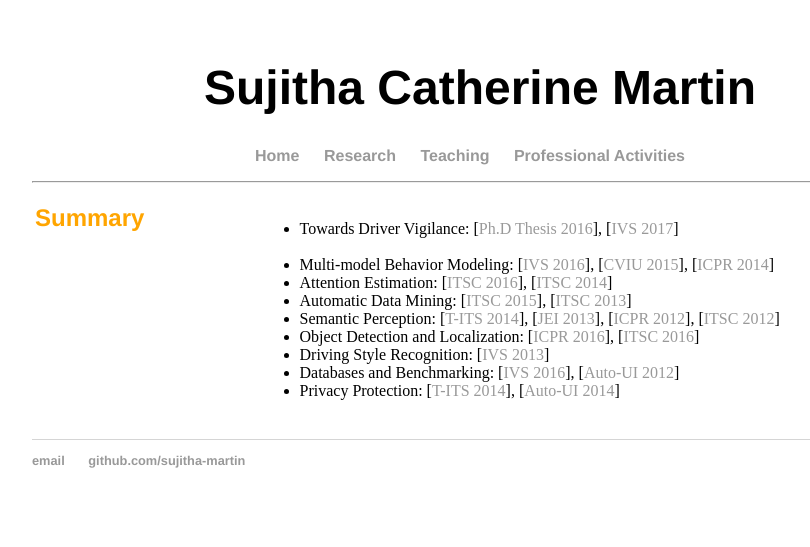
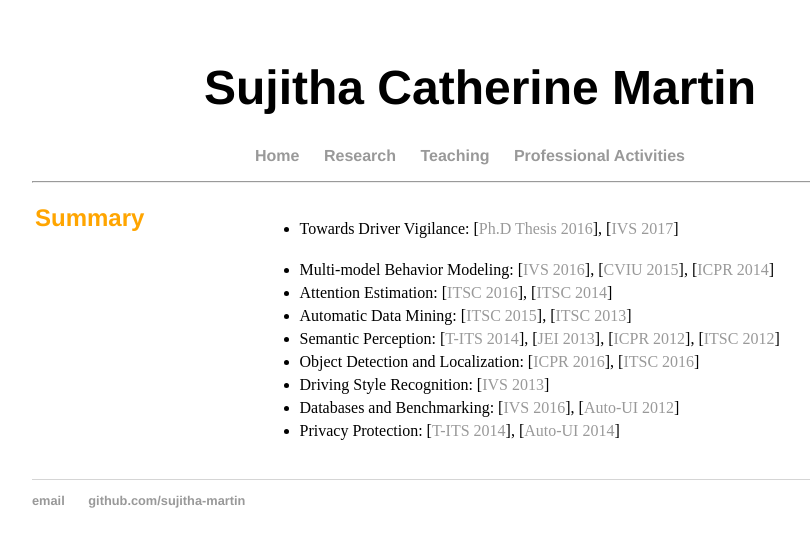
Before and after one commit to sujitha-martin/sujitha-martin.github.io, a Jekyll site: the page built from Research.html, in a window 1280 px wide. Shown: the top 547 px of the page, without its empty margins (160-970 px from the left). Built offline with Jekyll 4.4.1, drawn with Linux system fonts in a browser that asks for light colours.

Commit message:
Update Research.html
<li class="menu-item">: spacing between items in a list

```diff
--- a/Research.html
+++ b/Research.html
@@ -15,34 +15,34 @@ title: Research - Sujitha Martin
 	    <td  width="75%">
 	      <div class="paragraph" style="text-align:left;">
 		<ul>
-		  <li>Towards Driver Vigilance:
+		  <li class="menu-item">Towards Driver Vigilance:
 		    [<a href="http://cvrr.ucsd.edu/scmartin/Dissertation_Sujitha_Martin_Final.pdf">Ph.D Thesis 2016</a>],
 		    [<a href="">IVS 2017</a>]
 		    <br /><br/>
-		  <li>Multi-model Behavior Modeling:
+		  <li class="menu-item">Multi-model Behavior Modeling:
 		    [<a href="http://cvrr.ucsd.edu/publications/2016/0406.pdf">IVS 2016</a>],
 		    [<a href="http://cvrr.ucsd.edu/publications/2014/CVIUpredict.pdf">CVIU 2015</a>],
 		    [<a href="http://cvrr.ucsd.edu/publications/2014/headhandeye.pdf">ICPR 2014</a>]
-		  <li>Attention Estimation:
+		  <li class="menu-item">Attention Estimation:
 		    [<a href="http://cvrr.ucsd.edu/publications/2016/VasliMartinTrivediITSC2016.pdf">ITSC 2016</a>],
 		    [<a href="http://cvrr.ucsd.edu/publications/2014/TawariMoegelmoseMartinMoeslundTrivedi_ITSC2014.pdf">ITSC 2014</a>]
-		  <li>Automatic Data Mining:
+		  <li class="menu-item">Automatic Data Mining:
 		    [<a href="http://cvrr.ucsd.edu/publications/2015/MartinOhnbarTrivedi_ITSC2015.pdf">ITSC 2015</a>],
 		    [<a href="http://cvrr.ucsd.edu/publications/2013/SatzodaDriveAnalysis13.pdf">ITSC 2013</a>]
-		  <li>Semantic Perception:
+		  <li class="menu-item">Semantic Perception:
 		    [<a href="http://cvrr.ucsd.edu/publications/2014/TawariMartinTrivedi_IEEETITS2014.pdf">T-ITS 2014</a>],
 		    [<a href="http://cvrr.ucsd.edu/publications/2013/hand_JEI13.pdf">JEI 2013</a>],
 		    [<a href="http://cvrr.ucsd.edu/publications/2012/Martin_ICPR2012.pdf">ICPR 2012</a>],
                     [<a href="http://cvrr.ucsd.edu/publications/2012/Martin_ITSC2012.pdf">ITSC 2012</a>]
-		  <li>Object Detection and Localization:
+		  <li class="menu-item">Object Detection and Localization:
 		    [<a href="http://cvrr.ucsd.edu/publications/2016/YuenMartinTrivediICPR2016.pdf">ICPR 2016</a>],
 		    [<a href="http://cvrr.ucsd.edu/publications/2016/YuenMartinTrivediITSC2016.pdf">ITSC 2016</a>]
-		  <li>Driving Style Recognition:
+		  <li class="menu-item">Driving Style Recognition:
 		    [<a href="http://cvrr.ucsd.edu/publications/2013/LarrySujithaTrivedi_IV13.pdf">IVS 2013</a>]
-		  <li>Databases and Benchmarking:
+		  <li class="menu-item">Databases and Benchmarking:
 		    [<a href="http://cvrr.ucsd.edu/publications/2016/0411.pdf">IVS 2016</a>],
 		    [<a href="http://cvrr.ucsd.edu/publications/2012/Martin_AutoUI2012.pdf">Auto-UI 2012</a>]
-		  <li>Privacy Protection:
+		  <li class="menu-item">Privacy Protection:
 		    [<a href="http://cvrr.ucsd.edu/publications/2014/MartinTawariTrivedi_IEEETITS2014.pdf">T-ITS 2014</a>],
 		    [<a href="http://cvrr.ucsd.edu/publications/2014/MartinTawariTrivedi_AutoUI2014.pdf">Auto-UI 2014</a>]
 		      </ul>
```
